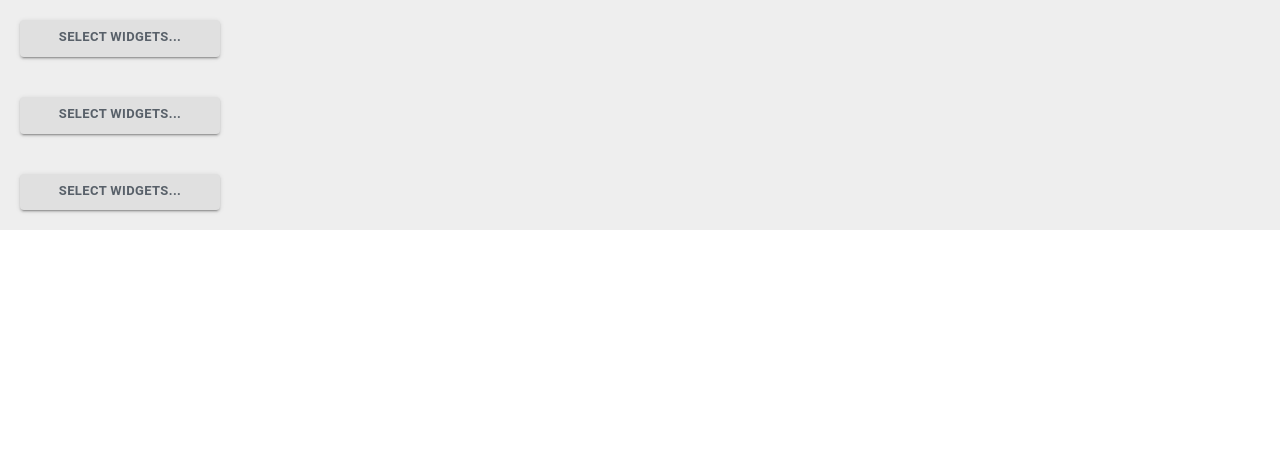
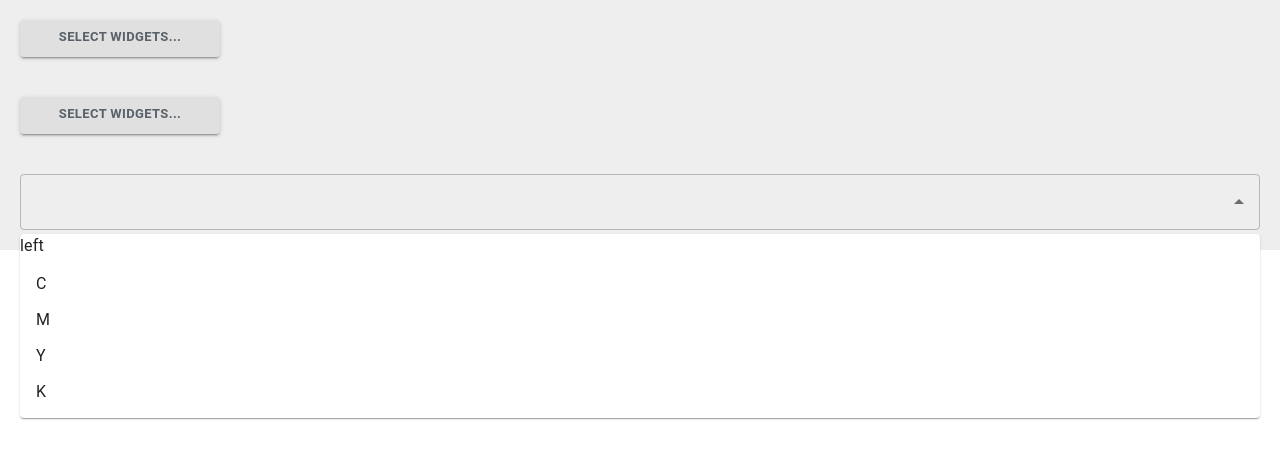
Before and after one commit to jordanpatton/material-ui-sandbox, a React (Create React App) app: page / in a window 1280 px wide. Shown: the top 458 px of the page. Built offline with nearby package versions, Linux system fonts and the light colour scheme.

Commit message:
fully controlled C

```diff
--- a/src/components/App/components/ControlledAutocompleteC/index.tsx
+++ b/src/components/App/components/ControlledAutocompleteC/index.tsx
@@ -1,70 +1,46 @@
 import React from 'react';
-import Button from '@material-ui/core/Button';
-import InputBase from '@material-ui/core/InputBase';
-import Popper from '@material-ui/core/Popper';
+import Box from '@material-ui/core/Box';
+import Paper from '@material-ui/core/Paper';
+import TextField from '@material-ui/core/TextField';
 import Autocomplete from '@material-ui/lab/Autocomplete';
 
 import { TWidget, WIDGETS } from '../../../../common/constants';
-import { useStyles } from './styles';
 
 export const ControlledAutocompleteA: React.FC = () => {
-    const classes = useStyles();
-    const [anchorEl, setAnchorEl] = React.useState<HTMLElement | null>(null);
+    const [open, setOpen] = React.useState<boolean>(true);
     const [value, setValue] = React.useState<TWidget[]>([]);
 
     return (
-        <>
-            <Button
-                aria-describedby={!!anchorEl ? 'some-id' : undefined}
-                className={classes.button}
-                disableRipple
-                onClick={(e: React.MouseEvent<HTMLElement>) => setAnchorEl(e.currentTarget)}
-                variant="contained"
-            >
-                {value.length ? value.map((v: TWidget) => v.description).join(', ') : 'Select Widgets...'}
-            </Button>
-            <Popper
-                anchorEl={anchorEl}
-                className={classes.popper}
-                id={!!anchorEl ? 'some-id' : undefined}
-                open={!!anchorEl}
-                placement="bottom-start"
-            >
-                <div className={classes.header}>Non-Interactive Zone</div>
         <Autocomplete
-                    classes={{
-                        option: classes.option,
-                        paper: classes.paper,
-                        popperDisablePortal: classes.popperDisablePortal,
-                    }}
             disableCloseOnSelect
             disablePortal
             getOptionLabel={(o: TWidget) => o.name}
             multiple
-                    noOptionsText="No Widgets"
             onChange={(_e, v: TWidget[]) => setValue(v)}
-                    onClose={() => {
-                        if (anchorEl) { anchorEl.focus(); }
-                        setAnchorEl(null);
-                    }}
-                    open={!!anchorEl}
+            onClose={() => setOpen(false)}
+            onOpen={() => setOpen(true)}
+            open={open}
             options={WIDGETS}
+            PaperComponent={({ children, ...rest }) => (
+                <Paper {...rest}>
+                    <Box onClick={e => { e.preventDefault(); e.stopPropagation(); }}>
+                        left
+                    </Box>
+                    {children}
+                </Paper>
+            )}
             renderInput={renderInputParams => (
-                        <InputBase
-                            autoFocus
-                            className={classes.inputBase}
-                            inputProps={renderInputParams.inputProps}
-                            ref={renderInputParams.InputProps.ref}
+                <TextField
+                    {...renderInputParams}
+                    inputProps={{ ...renderInputParams.inputProps, autoComplete: 'disabled' }}
+                    variant="outlined"
                 />
             )}
             renderOption={(o: TWidget, { selected }) => (
                 <>{o.description}{selected ? ' (selected)' : null}</>
             )}
-                    renderTags={() => null}
             value={value}
         />
-            </Popper>
-        </>
     );
 }
 
```
Lines whose indentation alone changed are shown as unchanged.
